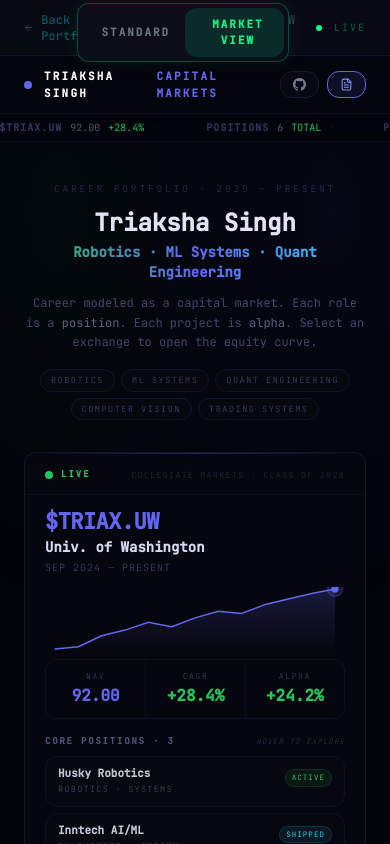
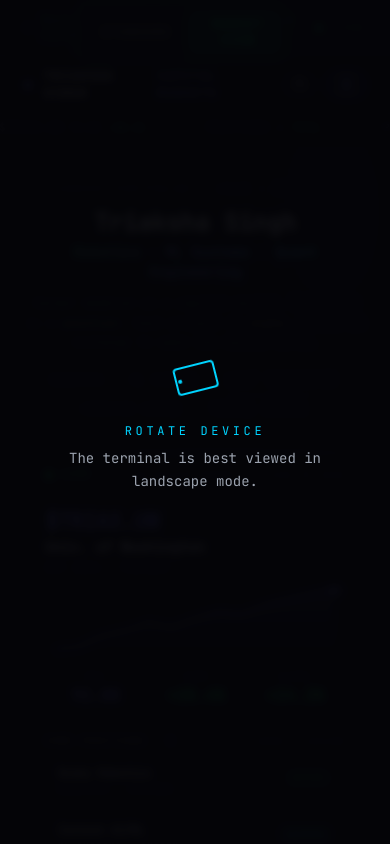
Before and after one commit to triakshasingh/PersonalPortfolioWebsite, a Next.js app: page /market-view in a window 390 px wide. Shown: the top 844 px of the page. Built offline with nearby package versions, Linux system fonts and the light colour scheme.

Commit message:
Add landscape orientation warning for mobile on market-view

```diff
--- a/src/app/market-view/page.tsx
+++ b/src/app/market-view/page.tsx
@@ -1,18 +1,68 @@
 "use client";
 
-import { useState } from "react";
+import { useState, useEffect } from "react";
 import { ArrowLeft } from "lucide-react";
 import { MarketSelect } from "@/components/MarketSelect";
 import { MarketViewChart } from "@/components/MarketViewChart";
 import type { Market } from "@/components/EquityCanvas";
 
+function usePortraitMobile() {
+  const [show, setShow] = useState(false);
+  useEffect(() => {
+    const check = () => {
+      const mobile = window.innerWidth < 1024;
+      const portrait = window.innerHeight > window.innerWidth;
+      setShow(mobile && portrait);
+    };
+    check();
+    window.addEventListener("resize", check);
+    window.addEventListener("orientationchange", check);
+    return () => {
+      window.removeEventListener("resize", check);
+      window.removeEventListener("orientationchange", check);
+    };
+  }, []);
+  return show;
+}
+
+function LandscapeWarning() {
+  return (
+    <div className="fixed inset-0 z-50 flex flex-col items-center justify-center bg-[#050508]/95 backdrop-blur-sm">
+      <div className="flex flex-col items-center gap-6 px-8 text-center">
+        <svg
+          width="48" height="48" viewBox="0 0 48 48" fill="none"
+          className="animate-[spin_2s_ease-in-out_infinite]"
+          style={{ animationDirection: "alternate" }}
+        >
+          <rect x="4" y="14" width="40" height="26" rx="3" stroke="#00d4ff" strokeWidth="2" />
+          <circle cx="8" cy="27" r="2" fill="#00d4ff" />
+        </svg>
+        <div>
+          <p className="font-mono text-xs uppercase tracking-[0.3em] text-[#00d4ff] mb-2">
+            Rotate Device
+          </p>
+          <p className="text-[#9CA3AF] text-sm leading-relaxed">
+            The terminal is best viewed in landscape mode.
+          </p>
+        </div>
+      </div>
+    </div>
+  );
+}
+
 export default function MarketViewPage() {
   const [selectedMarket, setSelectedMarket] = useState<Market | null>(null);
+  const showRotate = usePortraitMobile();
 
   // When a market is selected, show the Bloomberg terminal full-screen
   // (it manages its own top bars and layout)
   if (selectedMarket) {
-    return <MarketViewChart onBack={() => setSelectedMarket(null)} />;
+    return (
+      <>
+        {showRotate && <LandscapeWarning />}
+        <MarketViewChart onBack={() => setSelectedMarket(null)} />
+      </>
+    );
   }
 
   return (
@@ -20,6 +70,7 @@
       className="min-h-screen bg-[#050508] text-white"
       style={{ fontFamily: "var(--font-mono), monospace" }}
     >
+      {showRotate && <LandscapeWarning />}
       {/* Terminal top bar — shown only on the MarketSelect screen */}
       <div
         className="flex items-center justify-between px-6 h-14 border-b"
```
